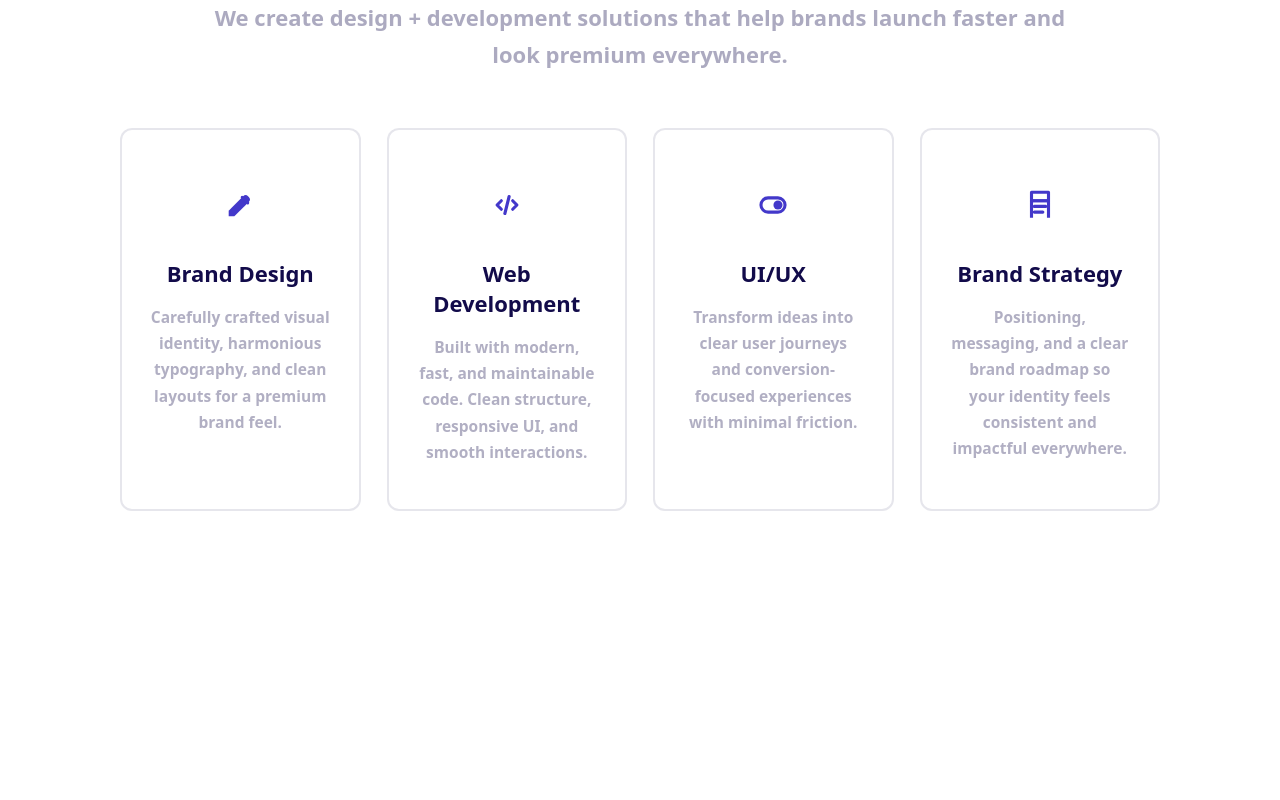
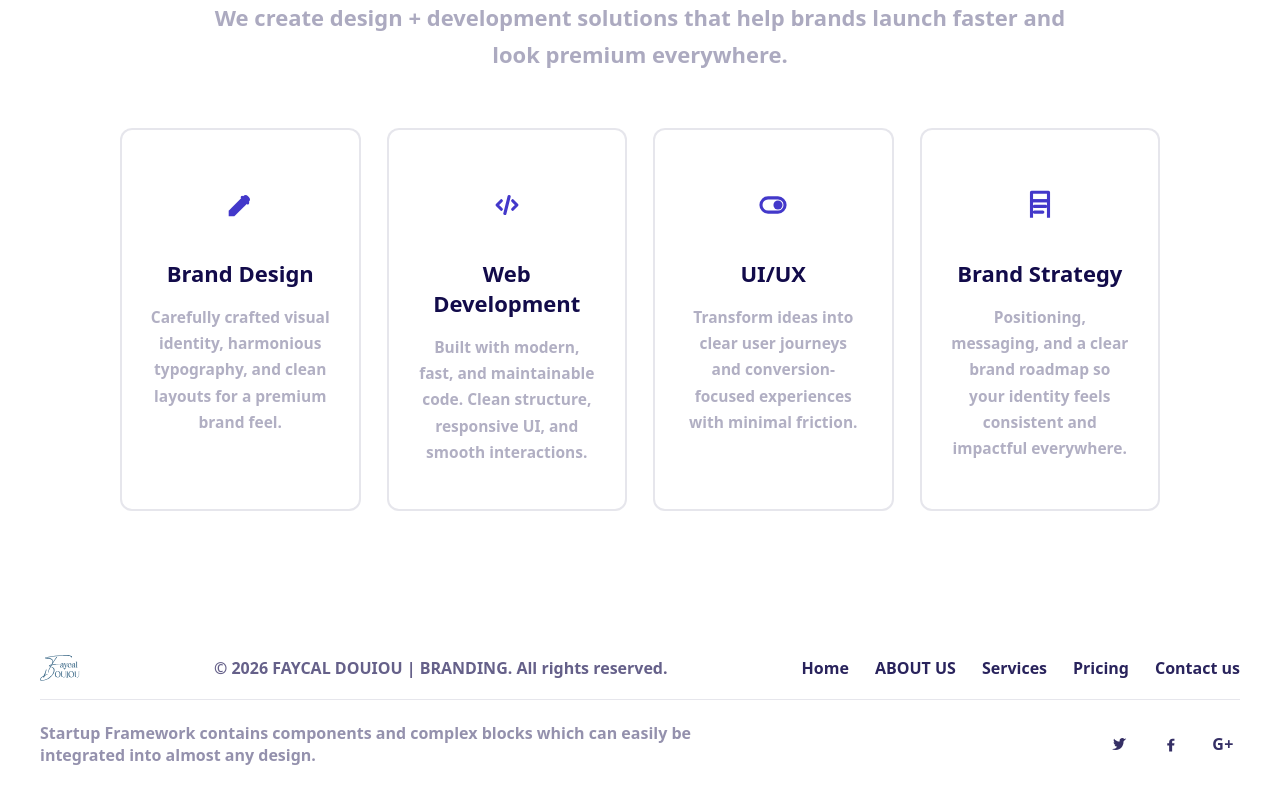
Before and after one commit to FAYCALDOUIOU/faycal_portfolio, a React (Vite) app: page / in a window 1280 px wide. Shown: the part 1395-2195 px from the top of the page. Before the commit the page ends 2016 px from the top, so only its background shows below. Built offline with nearby package versions, Linux system fonts and the light colour scheme.

Commit message:
chore(app): update section composition

```diff
--- a/src/App.jsx
+++ b/src/App.jsx
@@ -3,6 +3,7 @@ import NavBar from './components/Navbar/Navbar'
 import Landing from './components/landing/Landing'
 import AboutUs from './components/About Us/AboutUs'
 import Services from './components/OurService/Services'
+import Footer from './components/footer/Footer'
 
 
 function App() {
@@ -12,6 +13,7 @@ function App() {
       < Landing />
       <AboutUs />
       <Services/>
+      <Footer />
     </>
   )
 }
```
